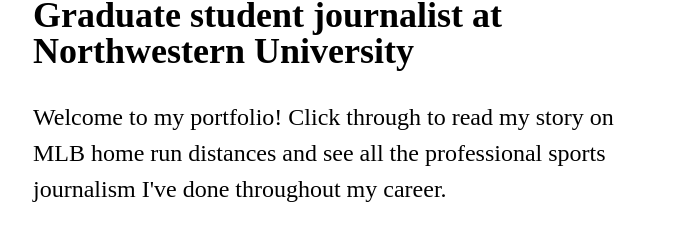
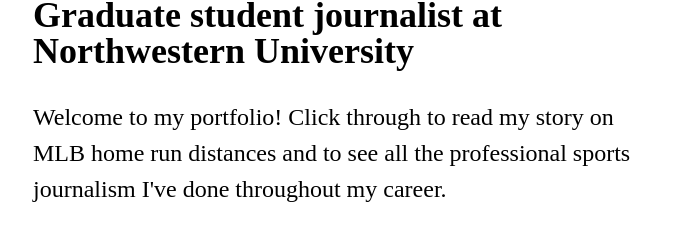
Before and after one commit to bLunga8/Portfolio, a plain HTML site: page index.html in a window 1280 px wide. Shown: the part 147-388 px from the top of the page, without its empty margins (291-987 px from the left). Drawn offline with Linux system fonts and the light colour scheme.

Commit message:
Update index.html

```diff
--- a/index.html
+++ b/index.html
@@ -13,6 +13,6 @@
 
     <h1>Brendan Lunga</h1>
     <h2>Graduate student journalist at Northwestern University</h2>
-    <p>Welcome to my portfolio! Click through to read my story on MLB home run distances and see all the professional sports journalism I've done throughout my career.</p>
+    <p>Welcome to my portfolio! Click through to read my story on MLB home run distances and to see all the professional sports journalism I've done throughout my career.</p>
     </div>
     </body>
```
